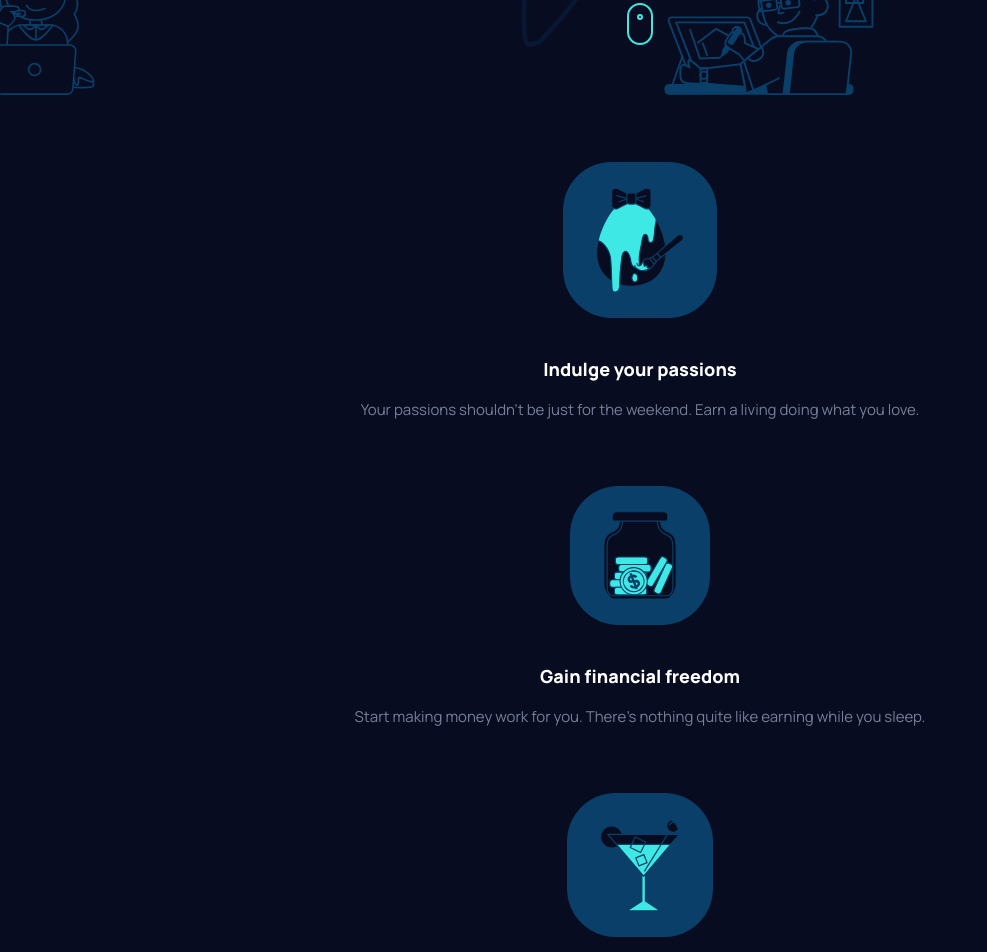
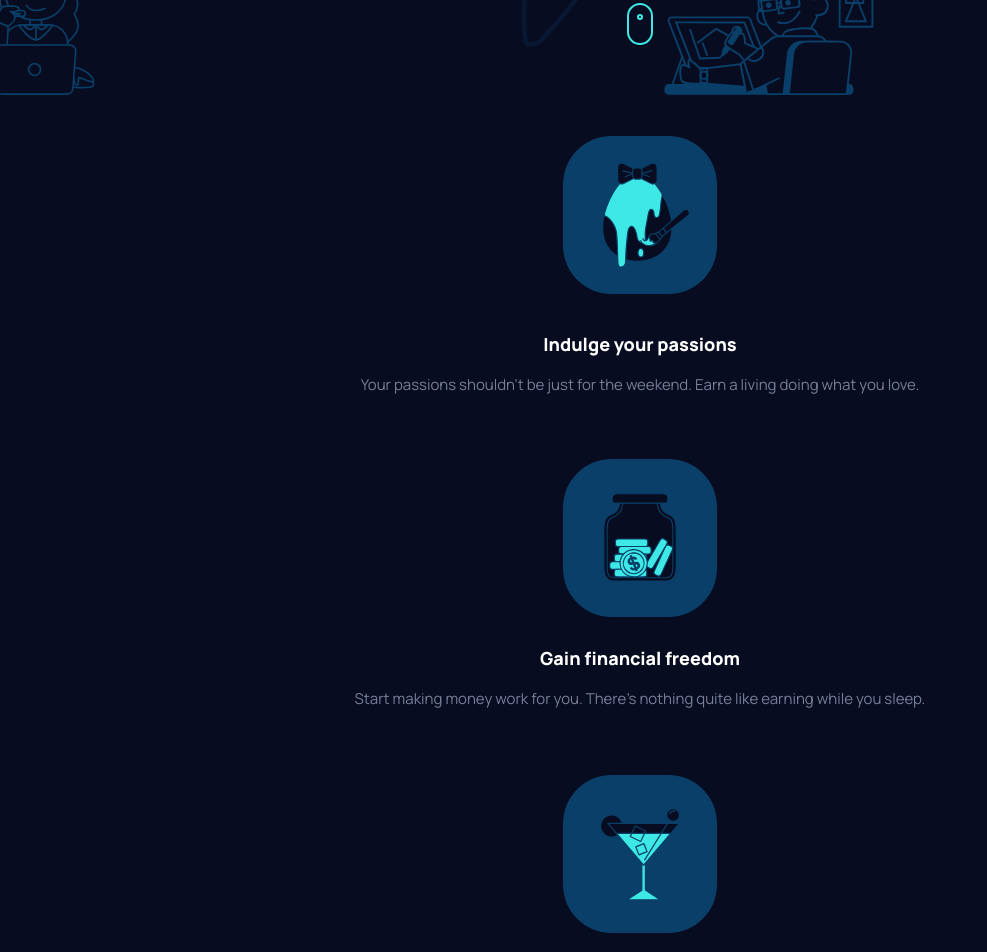
Before and after one commit to salymk/react-maker-pre-launch-landing-page, a React (Create React App) app: page / in a window 1280 px wide. Shown: the part 420-1372 px from the top of the page, without its empty margins (0-987 px from the left). Built offline with nearby package versions, Linux system fonts and the light colour scheme.

Commit message:
refactor(features): add container for feature svg
- add div for background color

```diff
--- a/src/App.js
+++ b/src/App.js
@@ -75,7 +75,14 @@ function App() {
         </section>
         <section className="features">
           <div className="feature-container">
-            <img src={passionsSVG} alt="Indulge in your passion" />
+            <div className="svg-container">
+              <div className="svg-background" />
+              <img
+                className="passion-svg"
+                src={passionsSVG}
+                alt="Indulge in your passion"
+              />
+            </div>
             <h3> Indulge your passions</h3>
             <p>
               Your passions shouldn't be just for the weekend. Earn a living
@@ -83,7 +90,10 @@ function App() {
             </p>
           </div>
           <div className="feature-container">
-            <img src={financialFreedomSVG} alt="Gain financial freedom" />
+            <div className="svg-container">
+              <div className="svg-background" />
+              <img src={financialFreedomSVG} alt="Gain financial freedom" />
+            </div>
             <h3> Gain financial freedom</h3>
             <p>
               Start making money work for you. There’s nothing quite like
@@ -91,7 +101,10 @@ function App() {
             </p>
           </div>
           <div className="feature-container">
-            <img src={lifeStyleSVG} alt="Choose your lifestyle" />
+            <div className="svg-container">
+              <div className="svg-background" />
+              <img src={lifeStyleSVG} alt="Choose your lifestyle" />
+            </div>
             <h3>Choose your lifestyle</h3>
             <p>
               Own your daily schedule. Fancy a lie-in? Go for it! Take charge of
@@ -99,7 +112,10 @@ function App() {
             </p>
           </div>
           <div className="feature-container">
-            <img src={workAnywhereSVG} alt="Work from anywhere" />
+            <div className="svg-container">
+              <div className="svg-background" />
+              <img src={workAnywhereSVG} alt="Work from anywhere" />
+            </div>
             <h3> Work from anywhere</h3>
             <p>
               Selling online means not being pinned down. Want to work AND
--- a/src/App.scss
+++ b/src/App.scss
@@ -88,14 +88,46 @@ h3 {
     padding: 0 24px;
 
     .feature-container {
-        margin-bottom: 4em;
+        margin-bottom: 6em;
+
+        .svg-container {
+            margin-bottom: 4em;
+            display: flex;
+            flex-direction: row;
+            justify-content: center;
+            align-items: center;
+
+            .svg-background {
+                border: 1px solid #093F68;
+                border-radius: 3em;
+                background: #093F68;
+                padding: 1.5em 2em;
+                position: absolute;
+                width: 120px;
+                height: 124px;
+                margin-left: auto;
+                margin-right: auto;
+                left: 0;
+                right: 0;
+                text-align: center;
+                padding: 1em;
+
+            }
+
+            .passion-svg {
+                margin-left: 0.7em;
+            }
+
+        }
 
         img {
-            border: 1px solid $clr-blue;
-            border-radius: 3em;
-            background: $clr-blue;
-            padding: 1.5em 2em;
-            margin-bottom: 1em;
+            // border: 1px solid $clr-blue;
+            // border-radius: 3em;
+            // background: $clr-blue;
+            // padding: 1.5em 2em;
+            // margin-bottom: 1em;
+
+            position: relative;
         }
 
         h3 {
@@ -317,6 +349,10 @@ h3 {
 
     .hero {
 
+        h1 {
+            position: relative;
+        }
+
         .hero-mobile {
             display: none;
         }
```
